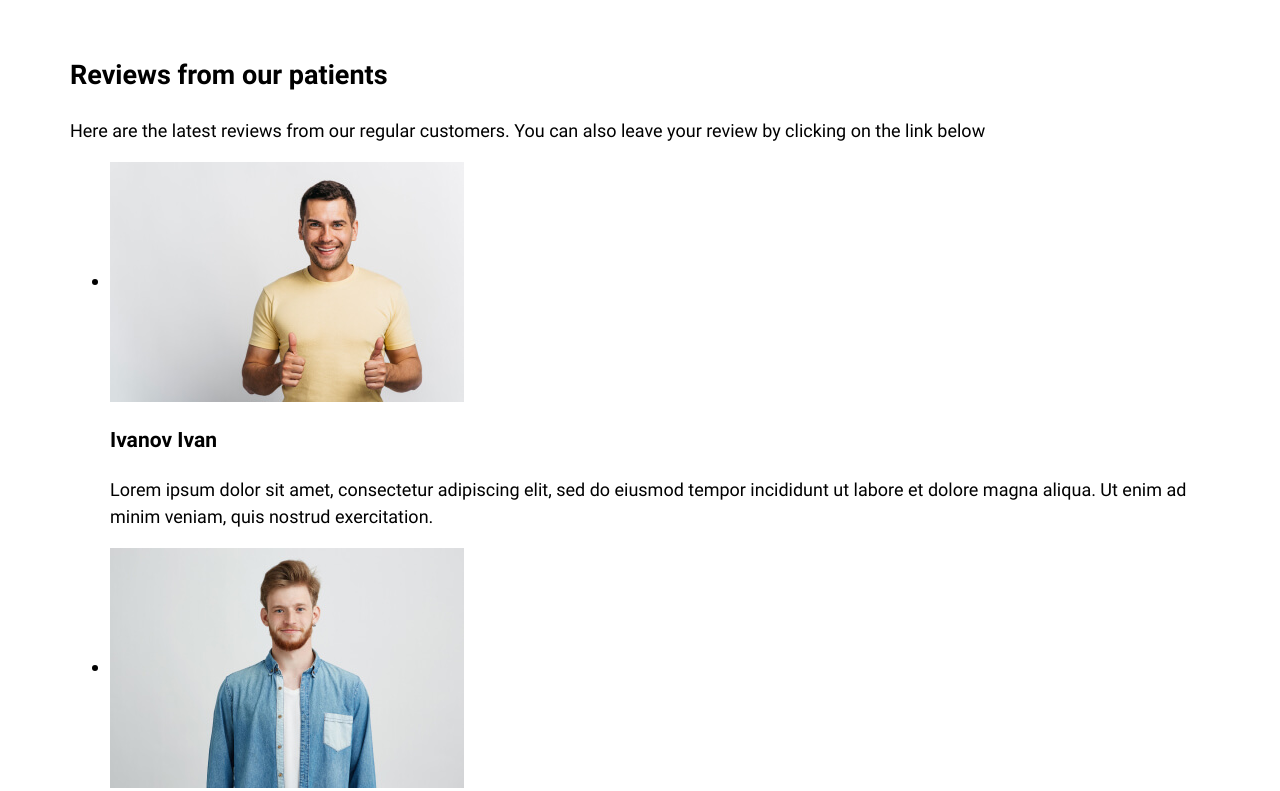
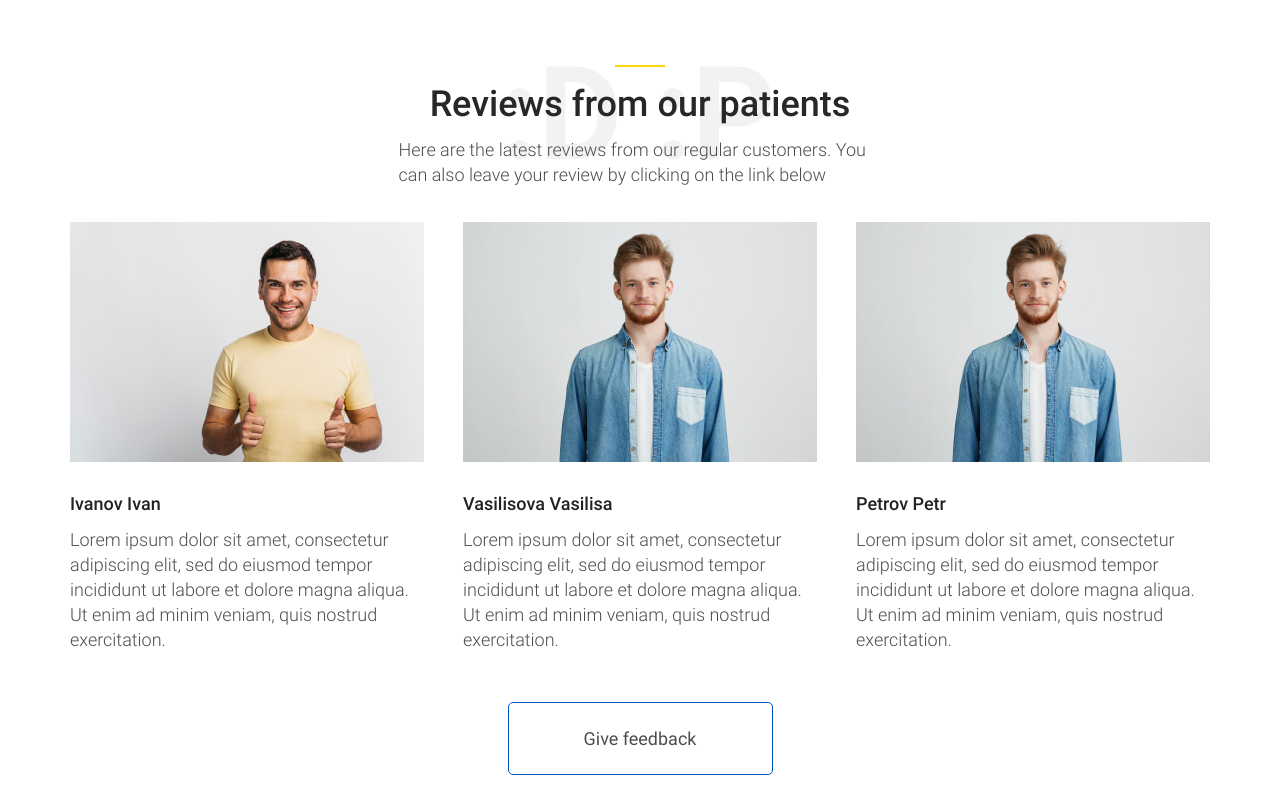
Before and after one commit to ilhomjon55/ilhom-exam-3, a plain HTML site: page index.html in a window 1280 px wide. Shown: the part 3597-4388 px from the top of the page. Drawn offline with Linux system fonts and the light colour scheme.

Commit message:
Style and make reviews section adaptive

```diff
--- a/index.html
+++ b/index.html
@@ -337,7 +337,7 @@
     <section class="reviews">
       <div class="container">
         <h2 class="reviews__heading">Reviews from our patients</h2>
-        <p class="reviews__heading">
+        <p class="reviews__paragraph">
           Here are the latest reviews from our regular customers.
           You can also leave your review by clicking on the link below
         </p>
--- a/scss/blocks/_blocks.scss
+++ b/scss/blocks/_blocks.scss
@@ -8,3 +8,4 @@
 @import "technology";
 @import "team";
 @import "quality";
+@import "reviews";
--- a/scss/blocks/_quality.scss
+++ b/scss/blocks/_quality.scss
@@ -41,7 +41,6 @@
   height: 2px;
   background-color: #FFD600;
   content: "";
-
 }
 
 .quality__paragraph {
@@ -76,7 +75,14 @@
   white-space: nowrap;
   overflow: hidden;
   text-overflow: ellipsis;
+}
 
+.quality__button:hover {
+  opacity: 0.8;
+}
+
+.quality__button:active {
+  opacity: 0.6;
 }
 
 .quality__img {
--- /dev/null
+++ b/scss/blocks/_reviews.scss
@@ -0,0 +1,133 @@
+.reviews .container {
+  padding: 35px 20px;
+  background-repeat: no-repeat;
+  background-position: center top 5%;
+  background-image: url("../img/service-back.png");
+}
+
+
+
+@include retina-bg {
+  .reviews .container {
+    background-image: url("../img/service-back@2x.png");
+  }
+}
+
+.reviews__heading {
+  position: relative;
+  text-align: center;
+  margin-top: 0;
+  margin-bottom: 12px;
+  padding-top: 16px;
+  font-weight: 500;
+  font-size: 36px;
+  line-height: 42px;
+  color: $text-color--darker;
+}
+
+.reviews__heading::before {
+  position: absolute;
+  left: 50%;
+  bottom: 100%;
+  transform: translateX(-50%);
+  width: 50px;
+  height: 2px;
+  background-color: #FFD600;
+  content: "";
+}
+
+.reviews__paragraph {
+  max-width: 483px;
+  margin: 0 auto;
+  margin-bottom: 35px;
+  font-weight: 300;
+  font-size: 18px;
+  line-height: 25px;
+  color: $text-color--lighter;
+}
+
+.reviews__list {
+  @include reset-list;
+  display: flex;
+  justify-content: space-between;
+  margin-bottom: 50px;
+}
+
+.reviews__item {
+  max-width: 354px;
+}
+
+.reviews__item+.reviews__item {
+  margin-left: 35px;
+}
+
+.reviewer__img {
+  display: block;
+  margin-bottom: 31px;
+}
+
+.reviewer__name {
+  margin-top: 0;
+  margin-bottom: 13px;
+  font-weight: 500;
+  font-size: 18px;
+  line-height: 21px;
+  color: #222222;
+}
+
+.review__text {
+  margin: 0;
+  font-weight: 300;
+  font-size: 18px;
+  line-height: 25px;
+  color: $text-color--lighter;
+}
+
+.give-feedback {
+  display: block;
+  max-width: 265px;
+  text-align: center;
+  margin: 0 auto;
+  padding: 25px;
+  text-decoration: none;
+  font-size: 18px;
+  line-height: 21px;
+  color: $text-color--lighter;
+  background-color: #fff;
+  border: 1px solid $main-blue;
+  border-radius: 5px;
+  white-space: nowrap;
+  overflow: hidden;
+  text-overflow: ellipsis;
+}
+
+.give-feedback:hover {
+  background-color: $main-blue;
+  color: #fff;
+}
+
+.give-feedback:active {
+  opacity: 0.6;
+}
+
+@include breakpoint-down(700px) {
+  .reviews__list {
+    flex-direction: column;
+    align-items: center;
+
+  }
+
+  .reviews__item {
+    max-width: 80%;
+    margin: 0 auto;
+  }
+
+  .reviews__item+.reviews__item {
+    margin: 0;
+    margin-top: 40px;
+  }
+
+  .reviewer__img {
+    width: 100%;
+  }
+}
--- a/scss/blocks/_technology.scss
+++ b/scss/blocks/_technology.scss
@@ -111,7 +111,6 @@
 }
 
 .tech__description {
-
   margin-top: 0;
   margin-bottom: 23px;
   font-weight: 300;
```
Also changed, not shown: css/main.min.css, 1 other file.
